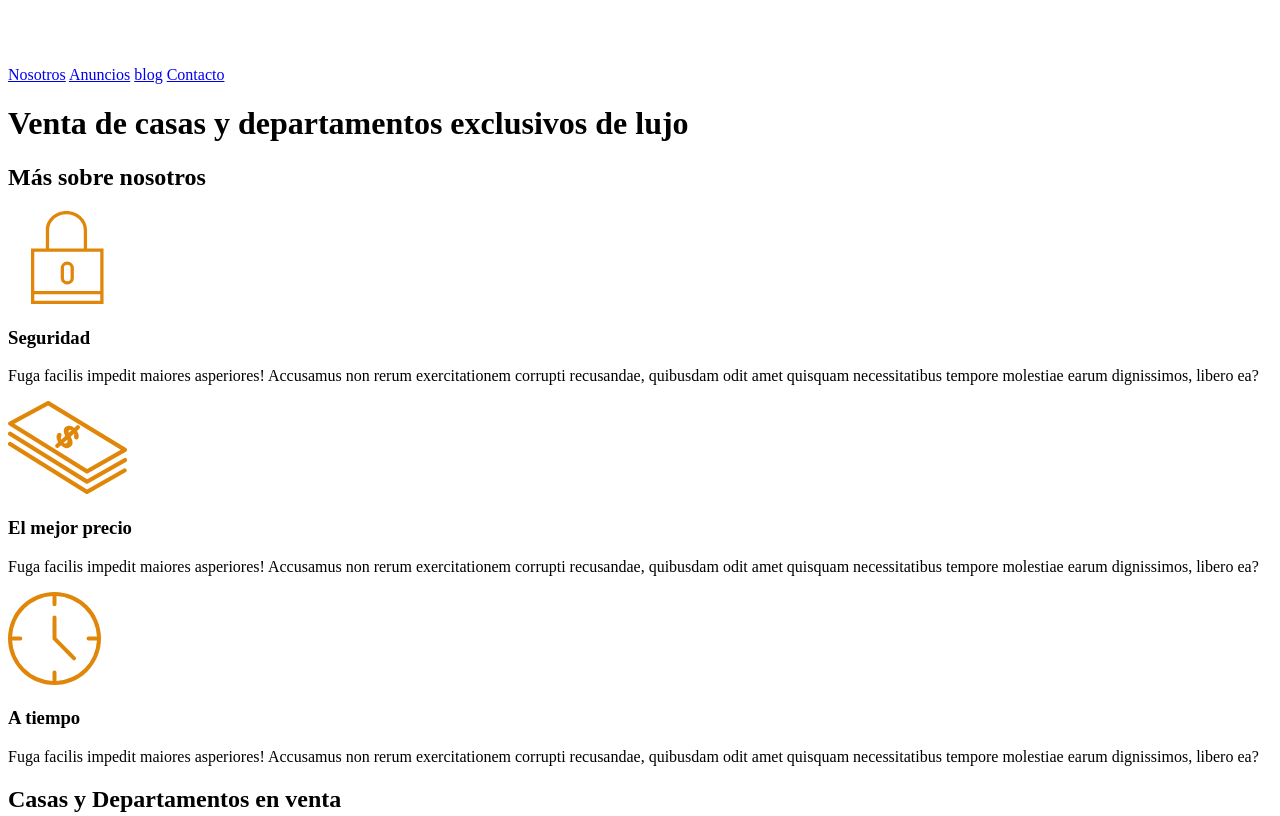
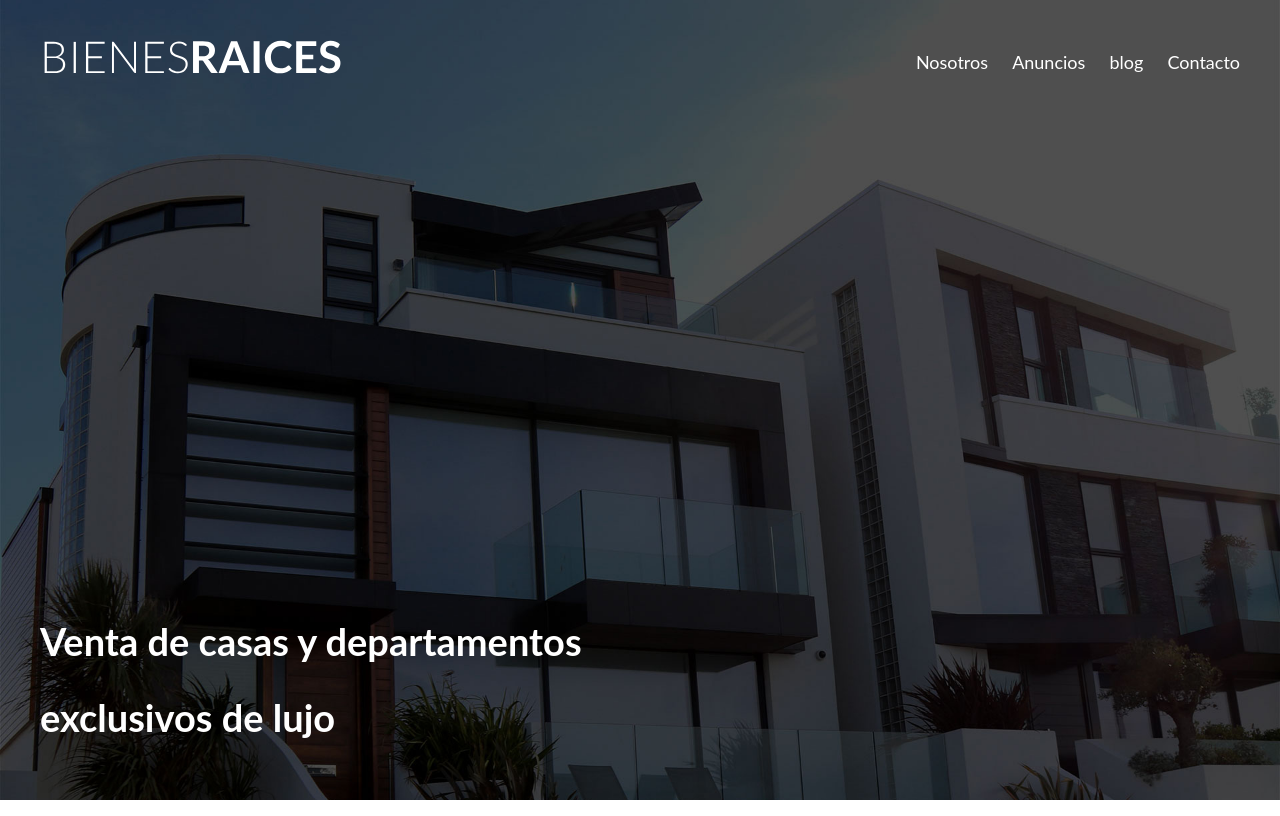
Before and after one commit to DiegoMiszczuk/proyecto-bienes-raices, a plain HTML site: page index.html in a window 1280 px wide. Shown: the top 816 px of the page. Drawn offline with nearby package versions, Linux system fonts and the light colour scheme.

Commit message:
estilos con css

```diff
--- /dev/null
+++ b/css/normaalize.css
@@ -0,0 +1,52 @@
+/*
+  1. Use a more-intuitive box-sizing model.
+*/
+*, *::before, *::after {
+    box-sizing: border-box;
+  }
+  /*
+    2. Remove default margin
+  */
+  * {
+    margin: 0;
+  }
+  /*
+    3. Allow percentage-based heights in the application
+  */
+  html, body {
+    height: 100%;
+  }
+  /*
+    Typographic tweaks!
+    4. Add accessible line-height
+    5. Improve text rendering
+  */
+  body {
+    line-height: 1.5;
+    -webkit-font-smoothing: antialiased;
+  }
+  /*
+    6. Improve media defaults
+  */
+  img, picture, video, canvas, svg {
+    display: block;
+    max-width: 100%;
+  }
+  /*
+    7. Remove built-in form typography styles
+  */
+  input, button, textarea, select {
+    font: inherit;
+  }
+  /*
+    8. Avoid text overflows
+  */
+  p, h1, h2, h3, h4, h5, h6 {
+    overflow-wrap: break-word;
+  }
+  /*
+    9. Create a root stacking context
+  */
+  #root, #__next {
+    isolation: isolate;
+  }
--- a/css/styles.css
+++ b/css/styles.css
@@ -0,0 +1,95 @@
+html {
+  font-size: 62.5%; /** reset para Rems - 62.5% = 10px de 16px**/
+}
+
+body {
+  font-family: "Lato", sans-serif;
+  font-size: 1.6rem;
+  line-height: 2;
+}
+
+/* globales */
+.contenedor {
+  max-width: 120rem; /** =1200px**/
+  margin: 0 auto;
+}
+
+h1 {
+  font-size: 3.8rem;
+}
+h2 {
+  font-size: 3.4rem;
+}
+h3 {
+  font-size: 3rem;
+}
+h4 {
+  font-size: 2.6rem;
+}
+
+/* utilidades */
+
+section{
+    margin-top: 2rem;
+    margin-bottom: 2rem;
+}
+.fw-300{
+    font-weight: 300;
+}
+.text-center{
+    text-align: center;
+}
+/* header */
+.site-header.inicio {
+  background-image: url(../img/header.jpg);
+  height: 100vh;
+  min-height: 60rem;
+  background-position: center center;
+  background-size: cover;
+}
+.contenido-header {
+  height: 100%;
+  display: flex;
+  flex-direction: column;
+  justify-content: space-between;
+}
+.contenido-header h1 {
+  color: white;
+  padding-bottom: 2rem;
+  max-width: 60rem;
+  line-height: 2;
+}
+.barra {
+  display: flex;
+  justify-content: space-between;
+  align-items: center;
+  padding-top: 3rem;
+}
+
+/* navegacion */
+.navegacion a {
+  color: white;
+  text-decoration: none;
+  font-size: 1.8rem;
+  margin-right: 2rem;
+}
+.navegacion a:last-of-type {
+  margin: 0;
+}
+
+/* iconos nosotros */
+.encabezado-nosotros{
+    font-weight: 300;
+    text-align: center;
+}
+.iconos-nosotros{
+    display: flex;
+    justify-content: space-between;
+}
+.icono{
+    flex-basis: calc(33.3% - 1rem);
+    text-align: center;
+}
+.icono h3{
+    text-transform: uppercase;
+}
--- a/index.html
+++ b/index.html
@@ -5,52 +5,65 @@
     <meta charset="UTF-8">
     <meta http-equiv="X-UA-Compatible" content="IE=edge">
     <meta name="viewport" content="width=device-width, initial-scale=1.0">
-    <title>Bines Raices</title>
+    <title>Bienes Raices</title>
+    <link rel="preconnect" href="https://fonts.googleapis.com">
+    <link rel="preconnect" href="https://fonts.gstatic.com" crossorigin>
+    <link href="https://fonts.googleapis.com/css2?family=Lato:wght@300;400;700;900">
+    <link rel="stylesheet" href="css/normalize.css">
     <link rel="stylesheet" href="css/styles.css">
 </head>
 
 <body>
 
-    <header>
+    <header class="site-header inicio">
+        <div class="contenedor contenido-header">
+            <div class="barra">
                 <a href="index.html">
                     <img src="img/logo.svg" alt="logo de Bienes Raices">
                 </a>
 
-        <nav>
+                <nav class="navegacion">
                     <a href="/proyecto bienes/Nosotros.html">Nosotros</a>
-            <a href="anuncios.htm">Anuncios</a>
+                    <a href="anuncios.html">Anuncios</a>
                     <a href="blog.html">blog</a>
                     <a href="contacto.html">Contacto</a>
                 </nav>
+            </div>
 
             <h1>Venta de casas y departamentos exclusivos de lujo</h1>
+        </div>
     </header>
 
-    <section>
-        <h2>Más sobre nosotros</h2>
+    <section class="contenedor section">
+        <h2 class="fw-300 text-center">Más sobre nosotros</h2>
 
-        <div>
+        <div class="iconos-nosotros">
+            <div class="icono">
                 <img src="img/icono1.svg" alt="Icono Seguridad">
                 <h3>Seguridad</h3>
                 <p> Fuga facilis impedit maiores asperiores! Accusamus non
-                rerum exercitationem corrupti recusandae, quibusdam odit amet quisquam necessitatibus tempore molestiae earum
+                    rerum exercitationem corrupti recusandae, quibusdam odit amet quisquam necessitatibus tempore molestiae
+                    earum
                     dignissimos, libero ea?</p>
             </div>
 
-        <div>
+            <div class="icono">
                 <img src="img/icono2.svg" alt="Icono Mejor Precio">
                 <h3>El mejor precio</h3>
                 <p> Fuga facilis impedit maiores asperiores! Accusamus non
-                rerum exercitationem corrupti recusandae, quibusdam odit amet quisquam necessitatibus tempore molestiae earum
+                    rerum exercitationem corrupti recusandae, quibusdam odit amet quisquam necessitatibus tempore molestiae
+                    earum
                     dignissimos, libero ea?</p>
             </div>
 
-        <div>
+            <div class="icono">
                 <img src="img/icono3.svg" alt="Icono A Tiempo">
                 <h3>A tiempo</h3>
                 <p> Fuga facilis impedit maiores asperiores! Accusamus non
-                rerum exercitationem corrupti recusandae, quibusdam odit amet quisquam necessitatibus tempore molestiae earum
+                    rerum exercitationem corrupti recusandae, quibusdam odit amet quisquam necessitatibus tempore molestiae
+                    earum
                     dignissimos, libero ea?</p>
+            </div>
         </div>
     </section>
 
@@ -97,7 +110,8 @@
             <img src="img/blog1.jpg" alt="Entrada de blog">
             <h4>Terraza en el techo de tu casa</h4>
             <p>Escrito el: <em> 2/12/2022 </em> por: <em> admin </em></p>
-            <p>Consejos para construir una terraza en el techo de tu casa, con los mejores materiales y ahorrando dinero</p>
+            <p>Consejos para construir una terraza en el techo de tu casa, con los mejores materiales y ahorrando dinero
+            </p>
         </article>
 
         <article>
@@ -119,14 +133,15 @@
     </section>
 
     <footer>
-        <nav>
-            <a href="/proyecto bienes/Nosotros.html">Nosotros</a>
-            <a href="Anuncios.htm">Anuncios</a>
-            <a href="blog.html">blog</a>
-            <a href="Contacto.html">Contacto</a>
+        <nav class="navegacion">
+            <a href="/proyecto bienes/nosotros.html">Nosotros</a>
+            <a href="anuncios.htm">Anuncios</a>
+            <a href="blog.html">Blog</a>
+            <a href="contacto.html">Contacto</a>
         </nav>
         <p>Todos los derechos Reservados 2022 &copy;</p>
     </footer>
 
 </body>
+
 </html>
```
Also changed, not shown: proyecto bienes/Nosotros.html (+5 -0 lines). Lines whose indentation alone changed are shown as unchanged.
